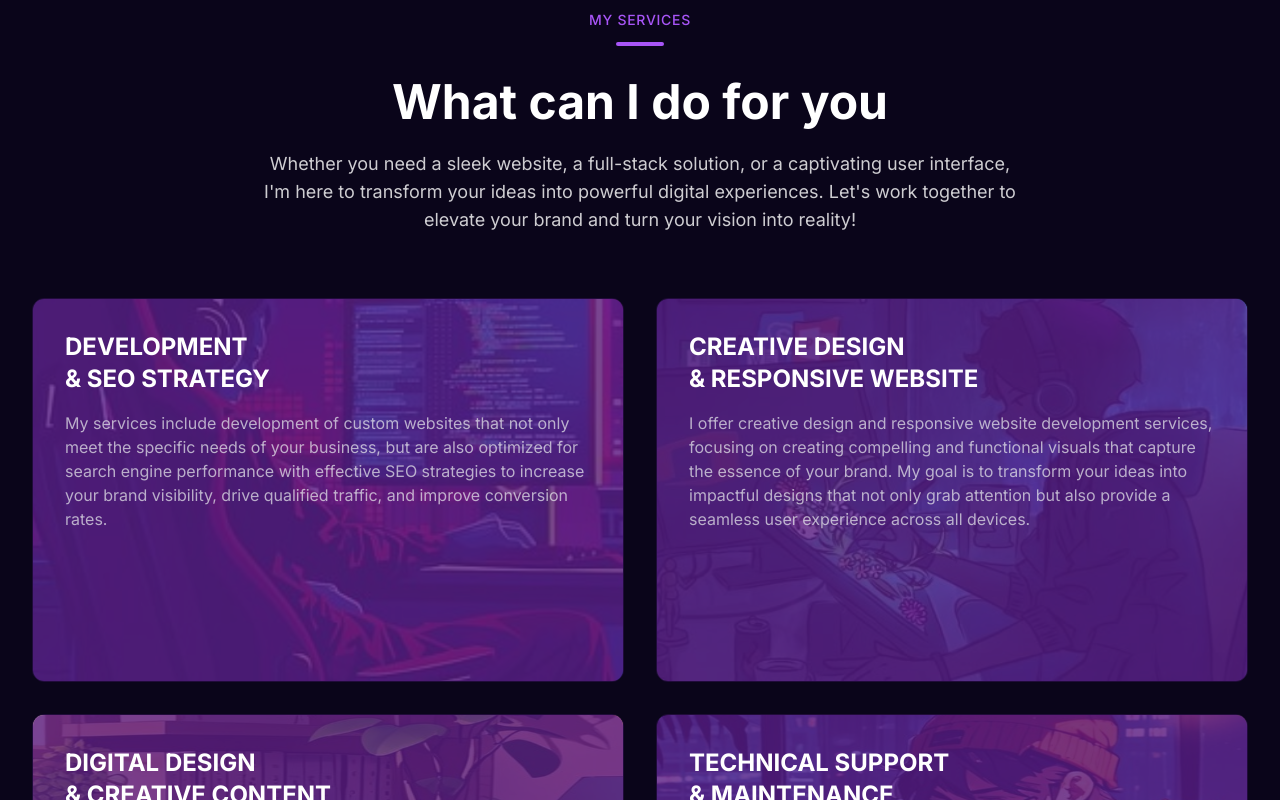
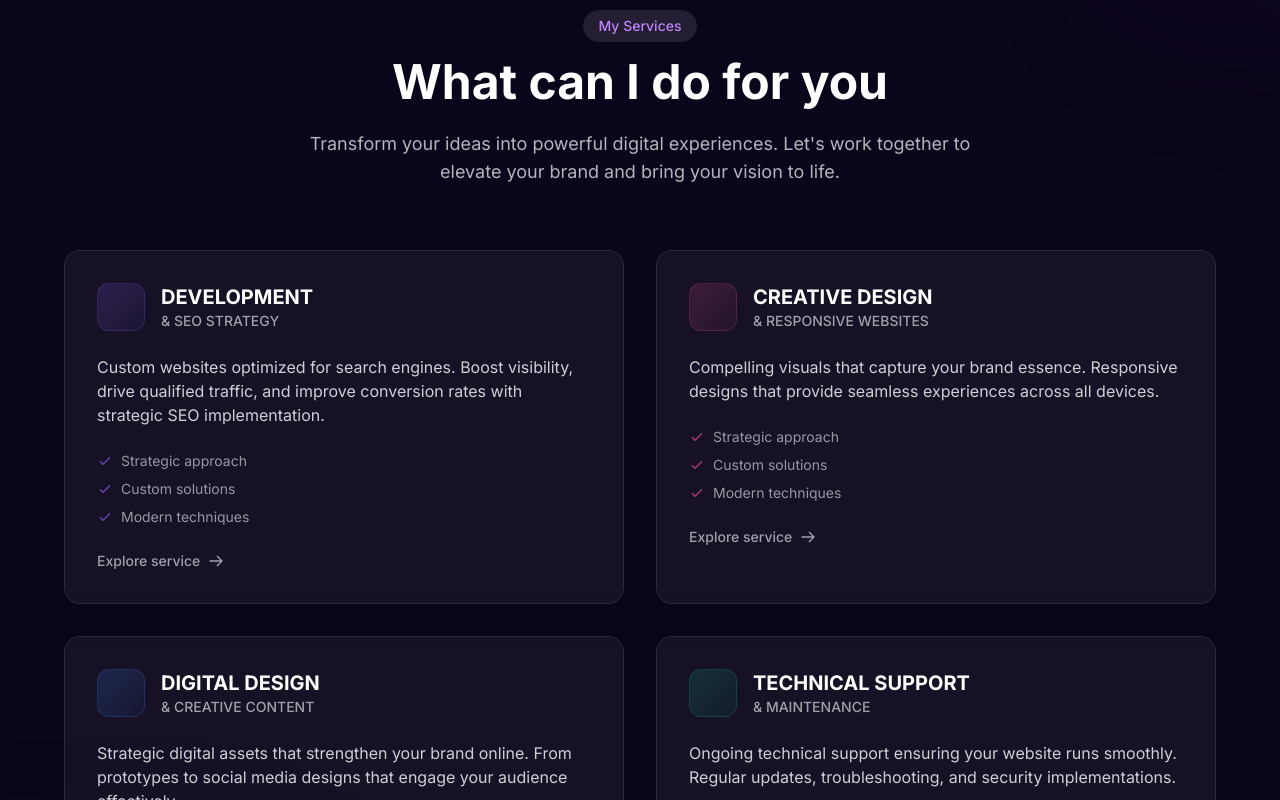
Before and after one commit to Cloves-Neto/devneto, a Next.js app in the folder app-devneto/: page / in a window 1280 px wide. Shown: the part 2000-2800 px from the top of the page. Built offline with nearby package versions, Linux system fonts and the light colour scheme.

Commit message:
sessao design atualizado MyServicesSection.tsx

```diff
--- a/app-devneto/app/components/sections/MyServicesSection.tsx
+++ b/app-devneto/app/components/sections/MyServicesSection.tsx
@@ -3,9 +3,11 @@
 import React, { useState, useEffect, useRef } from 'react';
 
 interface Service {
-  title: React.ReactNode;
+  title: string;
+  subtitle: string;
   description: string;
-  image: string;
+  icon: string;
+  color: string;
 }
 
 const ServicesSection: React.FC = () => {
@@ -35,81 +37,60 @@ const ServicesSection: React.FC = () => {
 
   const services: Service[] = [
     {
-      title: (
-        <>
-          DEVELOPMENT
-          <br />
-          & SEO STRATEGY
-        </>
-      ),
-      description:
-        "My services include development of custom websites that not only meet the specific needs of your business, but are also optimized for search engine performance with effective SEO strategies to increase your brand visibility, drive qualified traffic, and improve conversion rates.",
-      image: '/images/card-1.svg',
+      title: "DEVELOPMENT",
+      subtitle: "& SEO STRATEGY",
+      description: "Custom websites optimized for search engines. Boost visibility, drive qualified traffic, and improve conversion rates with strategic SEO implementation.",
+      icon: "mdi:code-tags",
+      color: "#8B5CF6" // Purple
     },
     {
-      title: (
-        <>
-          CREATIVE DESIGN
-          <br />
-          & RESPONSIVE WEBSITE
-        </>
-      ),
-      description:
-        "I offer creative design and responsive website development services, focusing on creating compelling and functional visuals that capture the essence of your brand. My goal is to transform your ideas into impactful designs that not only grab attention but also provide a seamless user experience across all devices.",
-      image: '/images/card-2.svg',
+      title: "CREATIVE DESIGN",
+      subtitle: "& RESPONSIVE WEBSITES",
+      description: "Compelling visuals that capture your brand essence. Responsive designs that provide seamless experiences across all devices.",
+      icon: "mdi:palette-outline",
+      color: "#EC4899" // Pink
     },
     {
-      title: (
-        <>
-          DIGITAL DESIGN
-          <br />
-          & CREATIVE CONTENT
-        </>
-      ),
-      description:
-        "I create digital designs and creative content to strengthen your brand and online presence. I offer website prototypes, social media post designs, in-bio links, banners, and other website and social media edits. Each project is designed to convey your message clearly and impactfully, generating engagement and reinforcing your brand's visual identity.",
-      image: '/images/card-4.svg',
+      title: "DIGITAL DESIGN",
+      subtitle: "& CREATIVE CONTENT",
+      description: "Strategic digital assets that strengthen your brand online. From prototypes to social media designs that engage your audience effectively.",
+      icon: "mdi:pencil-ruler",
+      color: "#3B82F6" // Blue
     },
     {
-      title: (
-        <>
-          TECHNICAL SUPPORT
-          <br />
-          & MAINTENANCE
-        </>
-      ),
-      description:
-        "Experienced in delivering ongoing technical support and maintenance to ensure seamless website functionality. Proficient in performing regular updates, troubleshooting, performance monitoring, and implementing security patches. Adept at optimizing website performance and ensuring up-to-date, secure, and uninterrupted operations, enabling businesses to focus on growth and success.",
-      image: '/images/card-3.svg',
-    },
+      title: "TECHNICAL SUPPORT",
+      subtitle: "& MAINTENANCE",
+      description: "Ongoing technical support ensuring your website runs smoothly. Regular updates, troubleshooting, and security implementations.",
+      icon: "mdi:tools",
+      color: "#10B981" // Green
+    }
   ];
 
   return (
     <section
       ref={sectionRef}
-      className={`services-section bg-[#0a051a] w-full py-16 md:py-24 px-4 sm:px-6 lg:px-8 overflow-hidden transition-opacity duration-1000 ${isVisible ? 'opacity-100' : 'opacity-0'}`}
+      className="relative bg-[#0a051a] w-full py-16 md:py-24 px-4 sm:px-6 lg:px-8 overflow-hidden"
     >
-      <div className="max-w-screen-xl mx-auto">
-        {/* Section Header */}
-        <div className={`mb-16 transition-all duration-700 delay-100 ${isVisible ? 'translate-y-0' : 'translate-y-10'}`}>
-          <div className="flex flex-col items-center">
-            <span className="text-purple-500 text-sm font-medium tracking-wider uppercase mb-3">
-              my services
-            </span>
-            <div className="w-12 h-1 bg-purple-500 mb-8 rounded-full"></div>
+      {/* Background elements */}
+      <div className="absolute inset-0 overflow-hidden">
+        <div className="absolute top-0 right-0 w-1/3 h-1/3 bg-gradient-to-b from-purple-600/10 to-transparent rounded-full blur-3xl transform translate-x-1/2 -translate-y-1/2"></div>
+        <div className="absolute bottom-0 left-0 w-1/2 h-1/2 bg-gradient-to-t from-blue-600/10 to-transparent rounded-full blur-3xl transform -translate-x-1/3 translate-y-1/3"></div>
       </div>
 
-          <div className="space-y-6 max-w-3xl mx-auto text-center">
-            <h2 className="text-3xl md:text-4xl lg:text-5xl font-bold text-white leading-tight">
+      <div className="relative max-w-6xl mx-auto">
+        {/* Section Header */}
+        <div className={`text-center mb-16 transition-all duration-700 ${isVisible ? 'opacity-100 translate-y-0' : 'opacity-0 translate-y-10'}`}>
+          <span className="inline-block px-4 py-1.5 bg-white/10 text-purple-400 font-medium rounded-full text-sm mb-4">
+            My Services
+          </span>
+
+          <h2 className="text-3xl md:text-4xl lg:text-5xl font-bold text-white mb-6">
             What can I do for you
           </h2>
-            <p className="text-white/80 text-base md:text-lg leading-relaxed">
-              Whether you need a sleek website, a full-stack solution, or a
-              captivating user interface, I'm here to transform your ideas into
-              powerful digital experiences. Let's work together to elevate your
-              brand and turn your vision into reality!
+
+          <p className="text-white/70 text-base md:text-lg max-w-2xl mx-auto">
+            Transform your ideas into powerful digital experiences. Let's work together to elevate your brand and bring your vision to life.
           </p>
-          </div>
         </div>
 
         {/* Services Grid */}
@@ -117,66 +98,98 @@ const ServicesSection: React.FC = () => {
           {services.map((service, index) => (
             <div
               key={index}
-              className={`group service-item service-item-${index} ${isVisible ? 'is-visible' : ''}`}
+              className="service-card"
               onMouseEnter={() => setActiveCard(index)}
               onMouseLeave={() => setActiveCard(null)}
               style={{
-                // Apply staggered animation delay based on index
-                transitionDelay: `${100 + index * 150}ms`,
+                opacity: isVisible ? 1 : 0,
+                transform: isVisible ? 'translateY(0)' : 'translateY(30px)',
+                transition: `all 0.5s ease ${100 + index * 100}ms`
               }}
             >
               <div
                 className={`
-                  h-auto min-h-80 md:h-96 rounded-xl overflow-hidden relative
-                  border border-purple-900/30 transition-all duration-300
-                  ${activeCard === index ? 'border-white shadow-lg shadow-purple-900/20' : 'hover:border-purple-500'}
+                  h-full p-6 md:p-8 rounded-2xl backdrop-blur-sm transition-all duration-300
+                  border border-white/10 bg-white/5 hover:bg-white/10
+                  ${activeCard === index ? 'shadow-lg' : ''}
                 `}
+                style={{
+                  boxShadow: activeCard === index ? `0 8px 32px -8px ${service.color}40` : ''
+                }}
               >
-                {/* Background Image with Overlay */}
+                {/* Header with icon */}
+                <div className="flex items-start mb-6">
                   <div
-                  className="absolute inset-0 bg-cover bg-center"
-                  style={{ backgroundImage: `url(${service.image})` }}
-                />
-                <div className={`
-                  absolute inset-0 transition-all duration-500
-                  ${activeCard === index ? 'bg-slate-950/90' : 'bg-purple-900/80 hover:bg-slate-950/85'}
-                `}/>
-
-                {/* Decorative Elements */}
-                <div className={`
-                  absolute top-4 right-4 flex items-center space-x-2 transition-opacity duration-300
-                  ${activeCard === index ? 'opacity-100' : 'opacity-0'}
-                `}>
-                  <span className="w-3 h-3 bg-red-500 rounded-full" />
-                  <span className="w-3 h-3 bg-yellow-400 rounded-full" />
-                  <span className="w-3 h-3 bg-green-400 rounded-full" />
+                    className="flex-shrink-0 w-12 h-12 rounded-xl flex items-center justify-center mr-4"
+                    style={{
+                      background: `linear-gradient(135deg, ${service.color}30, ${service.color}10)`,
+                      border: `1px solid ${service.color}30`
+                    }}
+                  >
+                    <span className="text-2xl" style={{ color: service.color }}>
+                      <i className={service.icon}></i>
+                    </span>
                   </div>
 
-                {/* Content */}
-                <div className="relative z-10 p-6 md:p-8 h-full flex flex-col">
-                  <h3 className="text-xl md:text-2xl font-bold text-white mb-4 transition-transform duration-300 group-hover:-translate-y-1">
+                  <div>
+                    <h3 className="text-xl font-bold text-white">
                       {service.title}
                     </h3>
+                    <p className="text-white/60 text-sm font-medium">
+                      {service.subtitle}
+                    </p>
+                  </div>
+                </div>
 
-                  <p className={`
-                    text-gray-200/90 text-sm md:text-base font-normal transition-all duration-500
-                    ${activeCard === index ? 'opacity-100' : 'group-hover:opacity-100 opacity-80'}
-                  `}>
+                {/* Description */}
+                <p className="text-white/80 text-base mb-6">
                   {service.description}
                 </p>
 
-                  {/* Call to action - appears on hover */}
-                  <div className={`
-                    mt-auto pt-4 opacity-0 transform translate-y-4 transition-all duration-300
-                    ${activeCard === index ? 'opacity-100 translate-y-0' : 'group-hover:opacity-100 group-hover:translate-y-0'}
-                  `}>
-                    <button className="text-purple-400 hover:text-white text-sm font-medium flex items-center">
-                      Learn more
-                      <svg className="w-4 h-4 ml-2" fill="none" viewBox="0 0 24 24" stroke="currentColor">
+                {/* Features list */}
+                <ul className="space-y-2 mb-6">
+                  {[1, 2, 3].map((_, i) => (
+                    <li
+                      key={i}
+                      className={`flex items-center text-sm transition-opacity duration-300 ${
+                        activeCard === index ? 'opacity-100' : 'opacity-70'
+                      }`}
+                    >
+                      <svg
+                        className="w-4 h-4 mr-2 flex-shrink-0"
+                        viewBox="0 0 24 24"
+                        fill="none"
+                        stroke="currentColor"
+                        style={{ color: service.color }}
+                      >
+                        <path strokeLinecap="round" strokeLinejoin="round" strokeWidth={2} d="M5 13l4 4L19 7" />
+                      </svg>
+                      <span className="text-white/80">
+                        {i === 0 ? 'Strategic approach' : i === 1 ? 'Custom solutions' : 'Modern techniques'}
+                      </span>
+                    </li>
+                  ))}
+                </ul>
+
+                {/* Action button */}
+                <div className="mt-auto">
+                  <button
+                    className={`
+                      group flex items-center text-sm font-medium transition-all duration-300
+                      ${activeCard === index ? `text-${service.color.slice(1)}` : 'text-white/60 hover:text-white/90'}
+                    `}
+                    style={{ color: activeCard === index ? service.color : '' }}
+                  >
+                    Explore service
+                    <svg
+                      className="w-4 h-4 ml-2 transition-transform duration-300 group-hover:translate-x-1"
+                      fill="none"
+                      viewBox="0 0 24 24"
+                      stroke="currentColor"
+                    >
                       <path strokeLinecap="round" strokeLinejoin="round" strokeWidth={2} d="M14 5l7 7m0 0l-7 7m7-7H3" />
                     </svg>
                   </button>
-                  </div>
                 </div>
               </div>
             </div>
@@ -185,12 +198,27 @@ const ServicesSection: React.FC = () => {
 
         {/* Mobile scroll indicator */}
         <div className="mt-6 text-center md:hidden">
-          <p className="text-white/50 text-sm">Swipe to explore all services</p>
+          <p className="text-white/50 text-sm flex items-center justify-center">
+            <svg className="w-4 h-4 mr-1" fill="none" viewBox="0 0 24 24" stroke="currentColor">
+              <path strokeLinecap="round" strokeLinejoin="round" strokeWidth={2} d="M9 5l7 7-7 7" />
+            </svg>
+            Swipe to explore all services
+          </p>
         </div>
 
         {/* Call to action */}
-        <div className={`mt-16 text-center transition-all duration-700 delay-100 ${isVisible ? 'translate-y-0 opacity-100' : 'translate-y-10 opacity-0'}`}>
-          <a href="#contact" className="inline-flex items-center justify-center px-6 py-3 bg-purple-600 hover:bg-purple-700 text-white rounded-full transition-colors duration-300 shadow-lg shadow-purple-600/20 font-medium">
+        <div
+          className="mt-16 text-center"
+          style={{
+            opacity: isVisible ? 1 : 0,
+            transform: isVisible ? 'translateY(0)' : 'translateY(20px)',
+            transition: 'all 0.7s ease 500ms'
+          }}
+        >
+          <a
+            href="#contact"
+            className="inline-flex items-center justify-center px-8 py-3 bg-gradient-to-r from-purple-600 to-purple-800 hover:from-purple-700 hover:to-purple-900 text-white rounded-full transition-all duration-300 shadow-lg hover:shadow-xl shadow-purple-600/20 font-medium"
+          >
             Start a Project
             <svg className="w-5 h-5 ml-2" fill="none" viewBox="0 0 24 24" stroke="currentColor">
               <path strokeLinecap="round" strokeLinejoin="round" strokeWidth={2} d="M13 7l5 5m0 0l-5 5m5-5H6" />
@@ -199,19 +227,8 @@ const ServicesSection: React.FC = () => {
         </div>
       </div>
 
-      {/* CSS for animations */}
+      {/* CSS for mobile scrolling */}
       <style jsx>{`
-        .service-item {
-          opacity: 0;
-          transform: translateY(30px);
-          transition: opacity 0.7s ease, transform 0.6s ease;
-        }
-
-        .service-item.is-visible {
-          opacity: 1;
-          transform: translateY(0);
-        }
-
         @media (max-width: 768px) {
           .grid {
             scroll-snap-type: x mandatory;
```
Lines whose indentation alone changed are shown as unchanged.
